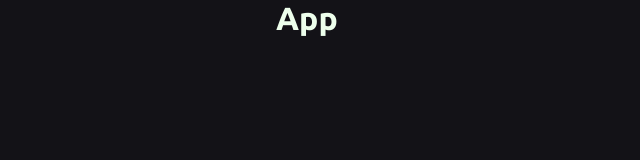
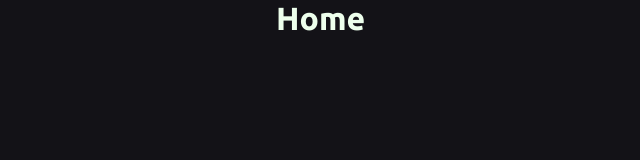
Before and after one commit to gabrielcaamargo/e-get-test, a React (Vite) app: page / in a window 1280 px wide. Shown: the top 160 px of the page, without its empty margins (39-679 px from the left). Built offline with nearby package versions, Linux system fonts and the light colour scheme.

Commit message:
🔥 feat: set up react router dom

```diff
--- a/package.json
+++ b/package.json
@@ -11,11 +11,13 @@
   "dependencies": {
     "react": "^18.2.0",
     "react-dom": "^18.2.0",
+    "react-router-dom": "^6.8.1",
     "styled-components": "^5.3.6"
   },
   "devDependencies": {
     "@types/react": "^18.0.27",
     "@types/react-dom": "^18.0.10",
+    "@types/react-router-dom": "^5.3.3",
     "@types/styled-components": "^5.1.26",
     "@typescript-eslint/eslint-plugin": "^5.53.0",
     "@typescript-eslint/parser": "^5.53.0",
--- a/src/components/App/index.tsx
+++ b/src/components/App/index.tsx
@@ -1,12 +1,16 @@
+import { BrowserRouter } from 'react-router-dom';
 import { ThemeProvider } from 'styled-components';
 import GlobalStyles from '../../assets/styles/GlobalStyles';
 import darkTheme from '../../assets/styles/themes/darkTheme';
+import Router from '../../routes';
 
 export default function App() {
   return (
-    <ThemeProvider theme={darkTheme}>
-      <GlobalStyles />
-      <h1>App</h1>
-    </ThemeProvider>
+    <BrowserRouter>
+      <ThemeProvider theme={darkTheme}>
+        <GlobalStyles />
+        <Router />
+      </ThemeProvider>
+    </BrowserRouter>
   );
 }
--- /dev/null
+++ b/src/pages/Home/index.tsx
@@ -0,0 +1,5 @@
+export default function Home() {
+  return (
+    <h1>Home</h1>
+  );
+}
--- /dev/null
+++ b/src/routes.tsx
@@ -0,0 +1,10 @@
+import { Routes, Route } from 'react-router-dom';
+import Home from './pages/Home';
+
+export default function Router() {
+  return (
+    <Routes>
+      <Route path='/' element={<Home />} />
+    </Routes>
+  );
+}
```
Also changed, not shown: 1 other file (tests, documents, lock files or other folders).
